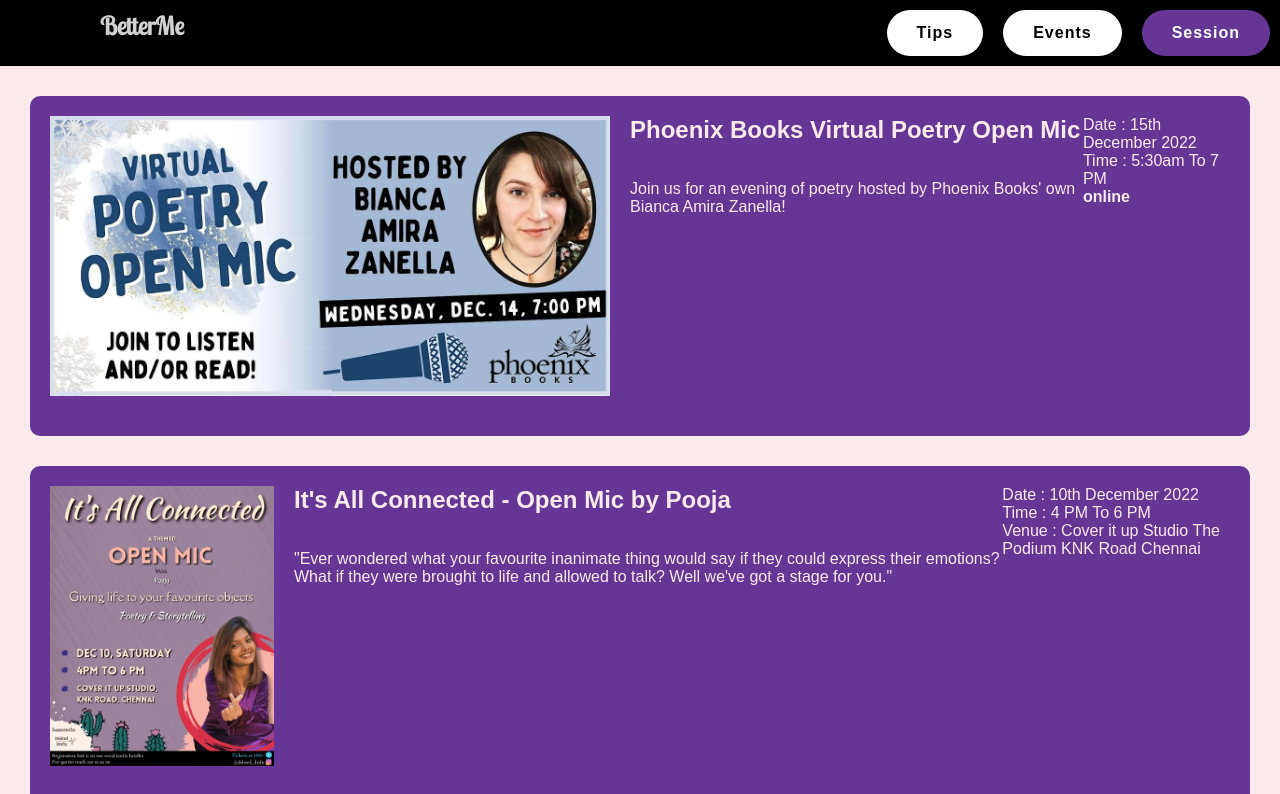
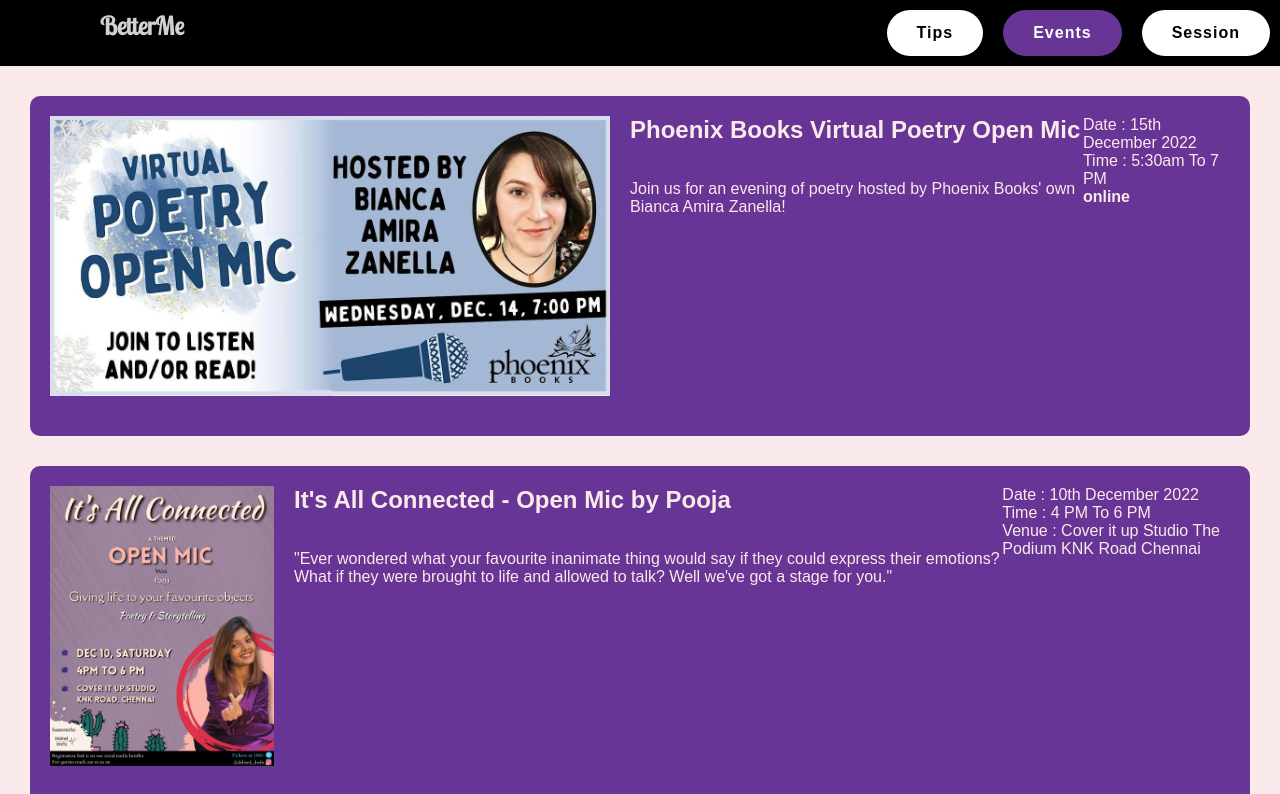
Before and after one commit to fssa-batch3/aakash.balamurugan__web_project, a plain HTML site: page pages/event.html in a window 1280 px wide. Shown: the top 794 px of the page. Drawn offline with Linux system fonts and the light colour scheme; a web font is replaced by a local one.

Commit message:
Update event.html

```diff
--- a/pages/event.html
+++ b/pages/event.html
@@ -19,8 +19,8 @@
    </div>
    <div class="navs">
     <a href="../pages/tips.html"> <div class="button">  Tips</div></a>
-    <a href="../pages/event.html"><div class="button">Events</div></a>
-    <a href="../pages/private.html"><div class="select">Session</div></a>
+    <a href="../pages/event.html"><div class="select">Events</div></a>
+    <a href="../pages/private.html"><div class="button">Session</div></a>
     </div></div>
 
 
```
